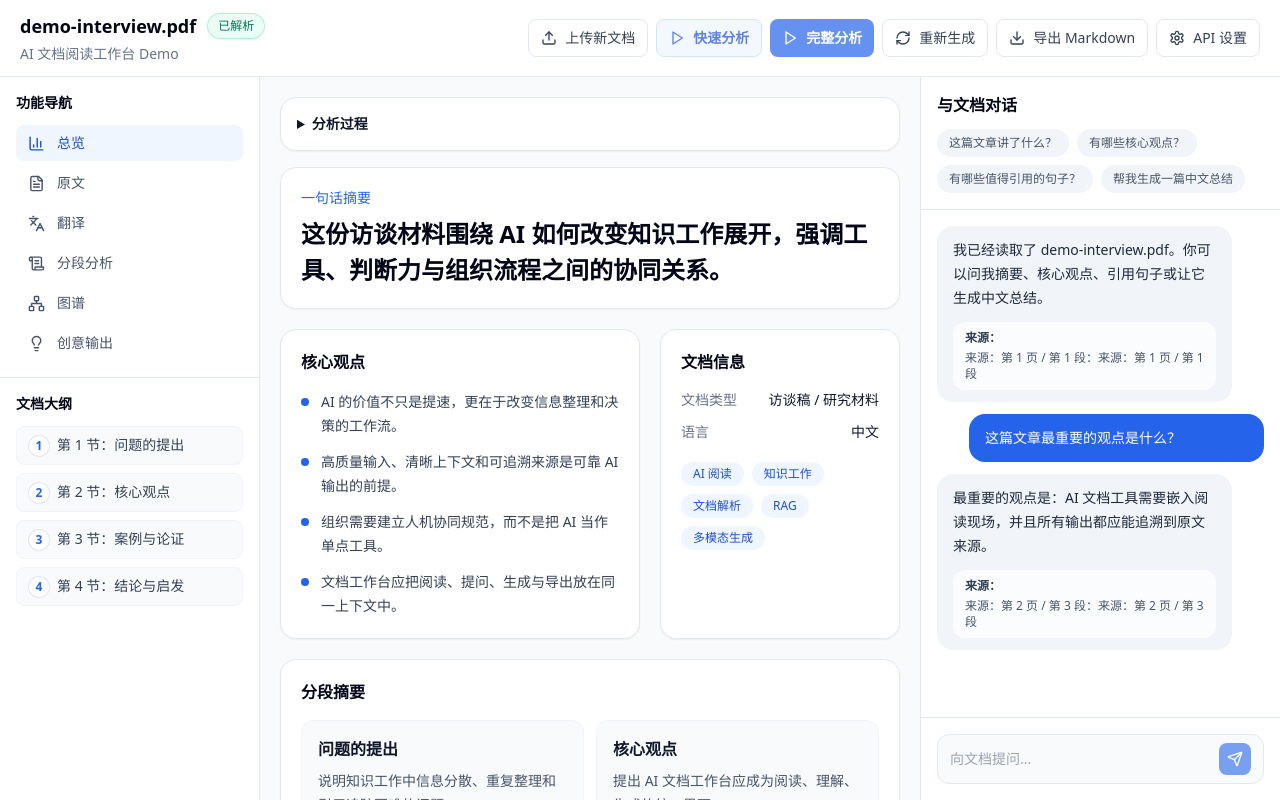
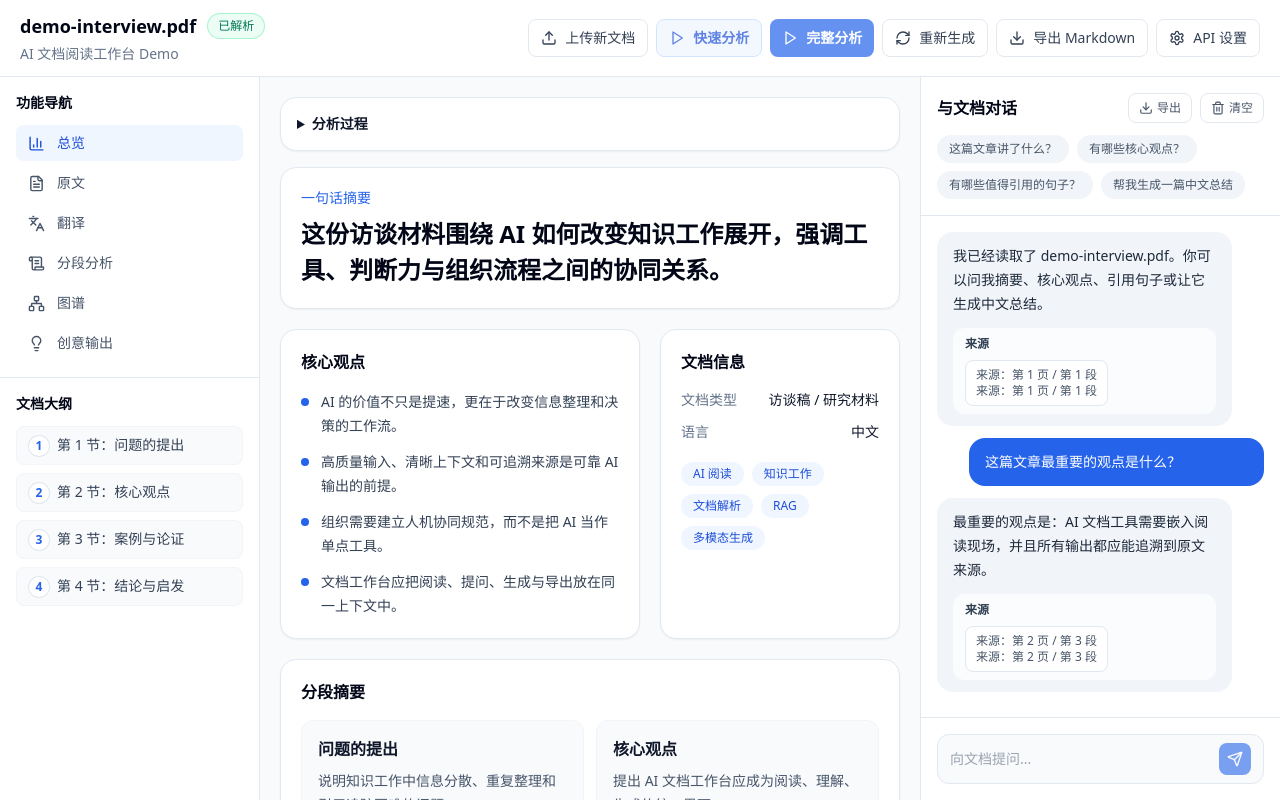
Before and after one commit to conanxin/DocuMuse, a Next.js app: page /documents/demo in a window 1280 px wide. Built offline with nearby package versions, Linux system fonts and the light colour scheme.

Commit message:
feat: add chat source navigation and export

```diff
--- a/src/components/workspace/ChatPanel.tsx
+++ b/src/components/workspace/ChatPanel.tsx
@@ -1,7 +1,7 @@
 "use client";
 
 import { FormEvent, useEffect, useState } from "react";
-import { Loader2, Send } from "lucide-react";
+import { Download, Loader2, Send, Trash2 } from "lucide-react";
 import { mockChatMessages } from "@/lib/mockData";
 import type { ChatSource, DocumentChatMessage } from "@/lib/documentTypes";
 
@@ -35,7 +35,7 @@ function mockMessages(): ChatMessage[] {
             sourceHint: message.source,
             quote: message.source,
             startChar: 0,
-            endChar: 0
+            endChar: 120
           }
         ]
       : undefined
@@ -50,7 +50,19 @@ async function safeJson(response: Response): Promise<ChatResponse> {
   }
 }
 
-export function ChatPanel({ documentId = "demo", isPlaceholder = false, initialMessages = [] }: { documentId?: string; isPlaceholder?: boolean; initialMessages?: DocumentChatMessage[] }) {
+export function ChatPanel({
+  documentId = "demo",
+  documentTitle = "demo-interview.pdf",
+  isPlaceholder = false,
+  initialMessages = [],
+  onSourceClick
+}: {
+  documentId?: string;
+  documentTitle?: string;
+  isPlaceholder?: boolean;
+  initialMessages?: DocumentChatMessage[];
+  onSourceClick?: (source: ChatSource) => void;
+}) {
   const isDemo = documentId === "demo";
   const [messages, setMessages] = useState<ChatMessage[]>(isDemo ? mockMessages() : initialMessages);
   const [input, setInput] = useState("");
@@ -77,7 +89,7 @@ export function ChatPanel({ documentId = "demo", isPlaceholder = false, initialM
           id: `demo_assistant_${Date.now()}`,
           role: "assistant",
           content: "这是一个 mock 回复：根据文档内容，我会优先引用原文中的关键段落，并给出可追溯的回答。",
-          sources: [{ sourceHint: "第 2 页 / 第 3 段", quote: "demo 引用来源", startChar: 0, endChar: 0 }]
+          sources: [{ sourceHint: "第 2 页 / 第 3 段", quote: "demo 引用来源", startChar: 0, endChar: 120 }]
         }
       ]);
       setInput("");
@@ -135,6 +147,42 @@ export function ChatPanel({ documentId = "demo", isPlaceholder = false, initialM
     }
   };
 
+  const clearMessages = async () => {
+    if (!messages.length) return;
+    if (!window.confirm("确定要清空这个文档的聊天记录吗？此操作不会删除文档和分析结果。")) return;
+
+    if (isDemo) {
+      setMessages([]);
+      return;
+    }
+
+    try {
+      const response = await fetch(`/api/documents/${documentId}/chat`, { method: "DELETE" });
+      const payload = await safeJson(response);
+      if (!response.ok || !payload.ok) throw new Error(payload.error || "清空聊天记录失败。");
+      setMessages([]);
+      setError("");
+    } catch (clearError) {
+      setError(clearError instanceof Error ? clearError.message : "清空聊天记录失败。");
+    }
+  };
+
+  const exportMarkdown = () => {
+    if (!messages.length) {
+      setError("暂无聊天记录可导出。");
+      return;
+    }
+
+    const markdown = buildChatMarkdown(documentTitle, messages);
+    const blob = new Blob([markdown], { type: "text/markdown;charset=utf-8" });
+    const url = URL.createObjectURL(blob);
+    const link = document.createElement("a");
+    link.href = url;
+    link.download = `documuse-chat-${safeFilename(documentTitle)}.md`;
+    link.click();
+    URL.revokeObjectURL(url);
+  };
+
   const onSubmit = (event: FormEvent<HTMLFormElement>) => {
     event.preventDefault();
     void send(input);
@@ -143,7 +191,19 @@ export function ChatPanel({ documentId = "demo", isPlaceholder = false, initialM
   return (
     <aside className="flex min-h-0 flex-col border-l border-slate-200 bg-white">
       <div className="border-b border-slate-200 p-4">
-        <h2 className="font-bold text-slate-950">与文档对话</h2>
+        <div className="flex items-center justify-between gap-3">
+          <h2 className="font-bold text-slate-950">与文档对话</h2>
+          <div className="flex gap-2">
+            <button onClick={exportMarkdown} className="inline-flex items-center gap-1 rounded-lg border border-slate-200 px-2.5 py-1.5 text-xs font-medium text-slate-600 hover:bg-slate-50">
+              <Download size={14} />
+              导出
+            </button>
+            <button onClick={() => void clearMessages()} className="inline-flex items-center gap-1 rounded-lg border border-slate-200 px-2.5 py-1.5 text-xs font-medium text-slate-600 hover:bg-slate-50">
+              <Trash2 size={14} />
+              清空
+            </button>
+          </div>
+        </div>
         {isPlaceholder && <p className="mt-2 rounded-lg bg-blue-50 px-3 py-2 text-xs leading-5 text-blue-700">基于轻量段落检索生成回答，并显示来源引用。</p>}
         <div className="mt-3 flex flex-wrap gap-2">
           {quickQuestions.map((question) => (
@@ -161,7 +221,7 @@ export function ChatPanel({ documentId = "demo", isPlaceholder = false, initialM
               {message.loading && <Loader2 className="mt-1 shrink-0 animate-spin text-slate-500" size={14} />}
               <p className="text-sm leading-6">{message.content}</p>
             </div>
-            {message.role === "assistant" && message.sources?.length ? <SourceList sources={message.sources} /> : null}
+            {message.role === "assistant" && message.sources?.length ? <SourceList sources={message.sources} onSourceClick={onSourceClick} /> : null}
           </div>
         ))}
       </div>
@@ -177,18 +237,46 @@ export function ChatPanel({ documentId = "demo", isPlaceholder = false, initialM
   );
 }
 
-function SourceList({ sources }: { sources: ChatSource[] }) {
+function SourceList({ sources, onSourceClick }: { sources: ChatSource[]; onSourceClick?: (source: ChatSource) => void }) {
   return (
     <div className="mt-3 rounded-xl bg-white/70 px-3 py-2 text-xs text-slate-600">
-      <p className="font-semibold text-slate-700">来源：</p>
-      <ul className="mt-1 space-y-1">
+      <p className="font-semibold text-slate-700">来源</p>
+      <div className="mt-2 flex flex-wrap gap-2">
         {sources.slice(0, 5).map((source, index) => (
-          // TODO: Later link source hints to the original text viewer position.
-          <li key={`${source.sourceHint}-${index}`}>
-            {source.sourceHint}：{source.quote.length > 120 ? `${source.quote.slice(0, 120)}...` : source.quote}
-          </li>
+          <button key={`${source.sourceHint}-${index}`} onClick={() => onSourceClick?.(source)} className="rounded-lg border border-slate-200 bg-white px-2.5 py-1.5 text-left text-xs text-slate-600 hover:border-blue-200 hover:bg-blue-50 hover:text-blue-700">
+            <span className="font-medium">{source.sourceHint}</span>
+            <span className="block max-w-[220px] truncate">{source.quote}</span>
+          </button>
         ))}
-      </ul>
+      </div>
     </div>
   );
 }
+
+function buildChatMarkdown(documentTitle: string, messages: ChatMessage[]) {
+  const lines = [`# 文档问答记录`, "", `文档：${documentTitle}`, `导出时间：${new Date().toLocaleString("zh-CN")}`, ""];
+  let questionIndex = 0;
+
+  for (const message of messages) {
+    if (message.loading) continue;
+    if (message.role === "user") {
+      questionIndex += 1;
+      lines.push(`## Q${questionIndex}`, "", message.content, "");
+    } else {
+      lines.push("### 回答", "", message.content, "");
+      if (message.sources?.length) {
+        lines.push("### 来源", "");
+        for (const source of message.sources) {
+          lines.push(`- ${source.sourceHint}：${source.quote.slice(0, 300)}`);
+        }
+        lines.push("");
+      }
+    }
+  }
+
+  return lines.join("\n");
+}
+
+function safeFilename(filename: string) {
+  return filename.replace(/[<>:"/\\|?*\x00-\x1f]+/g, "_").slice(0, 80) || "document";
+}
--- a/src/components/workspace/DocumentWorkspace.tsx
+++ b/src/components/workspace/DocumentWorkspace.tsx
@@ -1,7 +1,7 @@
 "use client";
 
 import { useCallback, useEffect, useRef, useState } from "react";
-import type { AnalysisMode, ParsedDocument } from "@/lib/documentTypes";
+import type { AnalysisMode, ChatSource, ParsedDocument } from "@/lib/documentTypes";
 import { ChatPanel } from "./ChatPanel";
 import { CreativeOutputsPanel } from "./CreativeOutputsPanel";
 import { GraphPanel } from "./GraphPanel";
@@ -19,6 +19,7 @@ export function DocumentWorkspace({ documentId = "demo" }: { documentId?: string
   const [analysisState, setAnalysisState] = useState<"idle" | "loading" | "error">("idle");
   const [errorMessage, setErrorMessage] = useState("");
   const [analysisError, setAnalysisError] = useState("");
+  const [selectedSourceRange, setSelectedSourceRange] = useState<ChatSource | null>(null);
   const pollRef = useRef<number | null>(null);
   const isDemo = documentId === "demo";
 
@@ -132,6 +133,10 @@ export function DocumentWorkspace({ documentId = "demo" }: { documentId?: string
   const hasAnalysis = document?.analysisStatus === "completed";
   const analysisFailed = analysisState === "error" || document?.analysisStatus === "failed";
   const topbarStatus = analysisState === "loading" ? "正在分析" : analysisFailed ? "失败" : document?.status === "parsed" ? "已解析" : undefined;
+  const handleSourceClick = (source: ChatSource) => {
+    setSelectedSourceRange(source);
+    setActiveTab("original");
+  };
 
   return (
     <main className="flex h-screen min-h-[760px] flex-col bg-slate-50">
@@ -154,7 +159,7 @@ export function DocumentWorkspace({ documentId = "demo" }: { documentId?: string
           {loadState === "idle" && document?.analysisDiagnostics?.repairedJson && <div className="mb-4 rounded-xl border border-emerald-200 bg-emerald-50 px-4 py-3 text-sm text-emerald-700">模型输出格式已自动修复。</div>}
           {loadState === "idle" && <AnalysisModeNotice document={document} />}
           {loadState === "idle" && activeTab === "overview" && <OverviewPanel analysis={document?.analysis} />}
-          {loadState === "idle" && activeTab === "original" && <OriginalTextPanel text={document?.text} pageCount={document?.pageCount} createdAt={document?.createdAt} />}
+          {loadState === "idle" && activeTab === "original" && <OriginalTextPanel text={document?.text} pageCount={document?.pageCount} createdAt={document?.createdAt} highlight={selectedSourceRange} onClearHighlight={() => setSelectedSourceRange(null)} />}
           {loadState === "idle" && !isDemo && activeTab === "translation" && !document?.analysis?.translationZh && <PlaceholderNotice />}
           {loadState === "idle" && activeTab === "translation" && <TranslationPanel translation={document?.analysis?.translationZh} />}
           {loadState === "idle" && activeTab === "analysis" && <SectionAnalysisPanel analysis={document?.analysis} />}
@@ -163,7 +168,7 @@ export function DocumentWorkspace({ documentId = "demo" }: { documentId?: string
           {loadState === "idle" && !isDemo && activeTab === "creative" && !document?.analysis?.pptOutline?.length && !document?.analysis?.podcastScript && !document?.analysis?.imagePrompts?.length && <PlaceholderNotice />}
           {loadState === "idle" && activeTab === "creative" && <CreativeOutputsPanel analysis={document?.analysis} />}
         </section>
-        <ChatPanel documentId={documentId} isPlaceholder={!isDemo} initialMessages={document?.chatMessages ?? []} />
+        <ChatPanel documentId={documentId} documentTitle={document?.title} isPlaceholder={!isDemo} initialMessages={document?.chatMessages ?? []} onSourceClick={handleSourceClick} />
       </div>
     </main>
   );
--- a/src/components/workspace/OriginalTextPanel.tsx
+++ b/src/components/workspace/OriginalTextPanel.tsx
@@ -1,29 +1,47 @@
+"use client";
+
+import { useEffect, useMemo, useRef, useState } from "react";
 import { mockOriginalText } from "@/lib/mockData";
+import type { ChatSource } from "@/lib/documentTypes";
+
+type HighlightRange = ChatSource | null;
 
 export function OriginalTextPanel({
   text,
   pageCount,
-  createdAt
+  createdAt,
+  highlight,
+  onClearHighlight
 }: {
   text?: string;
   pageCount?: number;
   createdAt?: string;
+  highlight?: HighlightRange;
+  onClearHighlight?: () => void;
 }) {
-  const paragraphs = text
-    ? text
-        .split(/\n{2,}/)
-        .map((paragraph) => paragraph.trim())
-        .filter(Boolean)
-    : mockOriginalText;
-  const textLength = text?.length ?? paragraphs.join("").length;
+  const highlightRef = useRef<HTMLSpanElement>(null);
+  const [locateFailed, setLocateFailed] = useState(false);
+  const fullText = text || mockOriginalText.join("\n\n");
+  const textLength = fullText.length;
   const parsedAt = createdAt ? new Date(createdAt).toLocaleString("zh-CN") : "Demo 数据";
+
+  const resolvedRange = useMemo(() => resolveHighlight(fullText, highlight), [fullText, highlight]);
+
+  useEffect(() => {
+    setLocateFailed(Boolean(highlight && !resolvedRange));
+    if (resolvedRange) {
+      window.setTimeout(() => highlightRef.current?.scrollIntoView({ behavior: "smooth", block: "center" }), 80);
+    }
+  }, [highlight, resolvedRange]);
+
+  const paragraphs = useMemo(() => splitText(fullText, resolvedRange), [fullText, resolvedRange]);
 
   return (
     <section className="rounded-2xl border border-slate-200 bg-white p-6 shadow-sm">
       <div className="flex flex-wrap items-start justify-between gap-3">
         <div>
           <h2 className="text-lg font-bold text-slate-950">原文内容</h2>
-          <p className="mt-1 text-sm text-slate-500">展示 PDF 文本层提取结果。</p>
+          <p className="mt-1 text-sm text-slate-500">展示 PDF 文本层提取结果，可从聊天来源定位引用片段。</p>
         </div>
         <div className="flex flex-wrap gap-2 text-xs text-slate-500">
           <span className="rounded-full bg-slate-100 px-3 py-1">{pageCount ?? paragraphs.length} 页</span>
@@ -31,14 +49,63 @@ export function OriginalTextPanel({
           <span className="rounded-full bg-slate-100 px-3 py-1">{parsedAt}</span>
         </div>
       </div>
-      <div className="mt-5 max-h-[62vh] space-y-4 overflow-auto pr-2 thin-scrollbar">
-        {paragraphs.map((paragraph, index) => (
-          <p key={`${index}-${paragraph.slice(0, 32)}`} className="rounded-xl border border-slate-100 bg-slate-50 p-4 text-sm leading-7 text-slate-700">
-            <span className="mr-2 font-semibold text-blue-600">P{index + 1}</span>
-            {paragraph}
-          </p>
-        ))}
+
+      {highlight && (
+        <div className={`mt-4 rounded-xl px-4 py-3 text-sm ${locateFailed ? "border border-amber-200 bg-amber-50 text-amber-700" : "border border-yellow-200 bg-yellow-50 text-yellow-800"}`}>
+          <div className="flex flex-wrap items-center justify-between gap-3">
+            <p>
+              {locateFailed ? "未能在原文中定位该引用，但来源片段仍可参考。" : `当前高亮：${highlight.sourceHint || "来源片段"}`}
+            </p>
+            {onClearHighlight && (
+              <button onClick={onClearHighlight} className="rounded-lg border border-current px-3 py-1 text-xs font-medium hover:bg-white/60">
+                清除高亮
+              </button>
+            )}
+          </div>
+        </div>
+      )}
+
+      <div className="mt-5 max-h-[62vh] overflow-auto rounded-2xl border border-slate-100 bg-slate-50 p-4 thin-scrollbar">
+        <div className="whitespace-pre-wrap text-sm leading-7 text-slate-700">
+          {paragraphs.map((part, index) =>
+            part.highlight ? (
+              <span key={`${index}-${part.text.slice(0, 16)}`} ref={highlightRef} className="rounded-md bg-yellow-200 px-1 py-0.5 text-slate-950 ring-1 ring-yellow-300">
+                {part.text}
+              </span>
+            ) : (
+              <span key={`${index}-${part.text.slice(0, 16)}`}>{part.text}</span>
+            )
+          )}
+        </div>
       </div>
     </section>
   );
 }
+
+function resolveHighlight(text: string, highlight?: HighlightRange) {
+  if (!highlight) return null;
+  const safeStart = Number.isFinite(highlight.startChar) ? Math.max(0, highlight.startChar) : -1;
+  const safeEnd = Number.isFinite(highlight.endChar) ? Math.min(text.length, highlight.endChar) : -1;
+  if (safeStart >= 0 && safeEnd > safeStart && safeStart < text.length) {
+    return { start: safeStart, end: safeEnd };
+  }
+
+  const quote = highlight.quote?.trim();
+  if (!quote) return null;
+  const exactIndex = text.indexOf(quote);
+  if (exactIndex >= 0) return { start: exactIndex, end: exactIndex + quote.length };
+
+  const shortQuote = quote.slice(0, 80);
+  const looseIndex = shortQuote ? text.indexOf(shortQuote) : -1;
+  if (looseIndex >= 0) return { start: looseIndex, end: looseIndex + shortQuote.length };
+  return null;
+}
+
+function splitText(text: string, range: { start: number; end: number } | null) {
+  if (!range) return [{ text, highlight: false }];
+  return [
+    { text: text.slice(0, range.start), highlight: false },
+    { text: text.slice(range.start, range.end), highlight: true },
+    { text: text.slice(range.end), highlight: false }
+  ].filter((part) => part.text.length > 0);
+}
```
Also changed, not shown: src/app/api/documents/[id]/chat/route.ts (+23 -0 lines), 1 other file (tests, documents, lock files or other folders).
